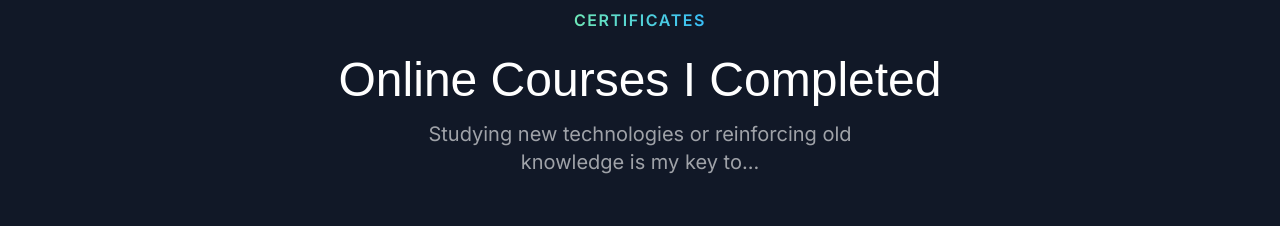
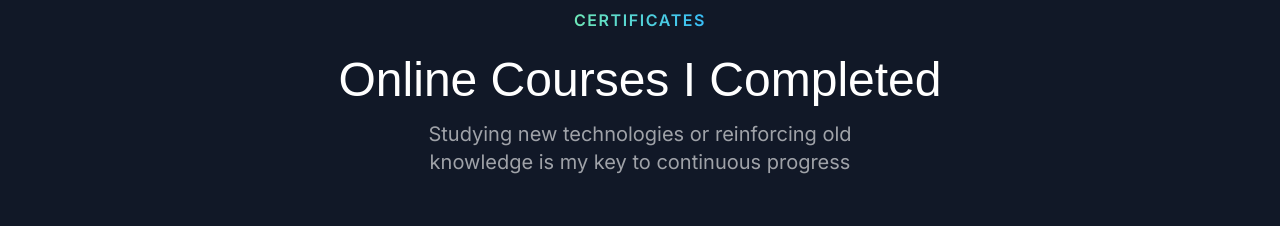
Before and after one commit to AminebajjiDEV/MyPortfolio, a Next.js app: page / in a window 1280 px wide. Shown: the part 4780-5006 px from the top of the page. Built offline with nearby package versions, Linux system fonts and the light colour scheme; a web font is replaced by a local one.

Commit message:
updating blur options

```diff
--- a/src/sections/Certificates.tsx
+++ b/src/sections/Certificates.tsx
@@ -48,7 +48,7 @@ export const CertficateSection = () => {
         <SectionHeader
           eyebrow="Certificates"
           title="Online Courses I Completed"
-          description="Studying new technologies or reinforcing old knowledge is my key to..." />
+          description="Studying new technologies or reinforcing old knowledge is my key to continuous progress" />
       </div>
       <div className="mt-12 lg:mt-20 sm:w-[400px] md:w-[700px] lg:w-[1200px] flex overflow-x-clip [mask-image:linear-gradient(to_right,transparent,black_5%,black_95%,transparent)] py-4">
         <div className="flex gap-8 flex-none animate-move-left [animation-duration:190s] hover:[animation-play-state:paused]">
@@ -63,7 +63,6 @@ export const CertficateSection = () => {
                         alt={certificate.name}
                         placeholder="blur"
                         fill
-                        unoptimized
                         className="max-h-full rounded-3xl" />
                     </div>
                   </Link>
```
